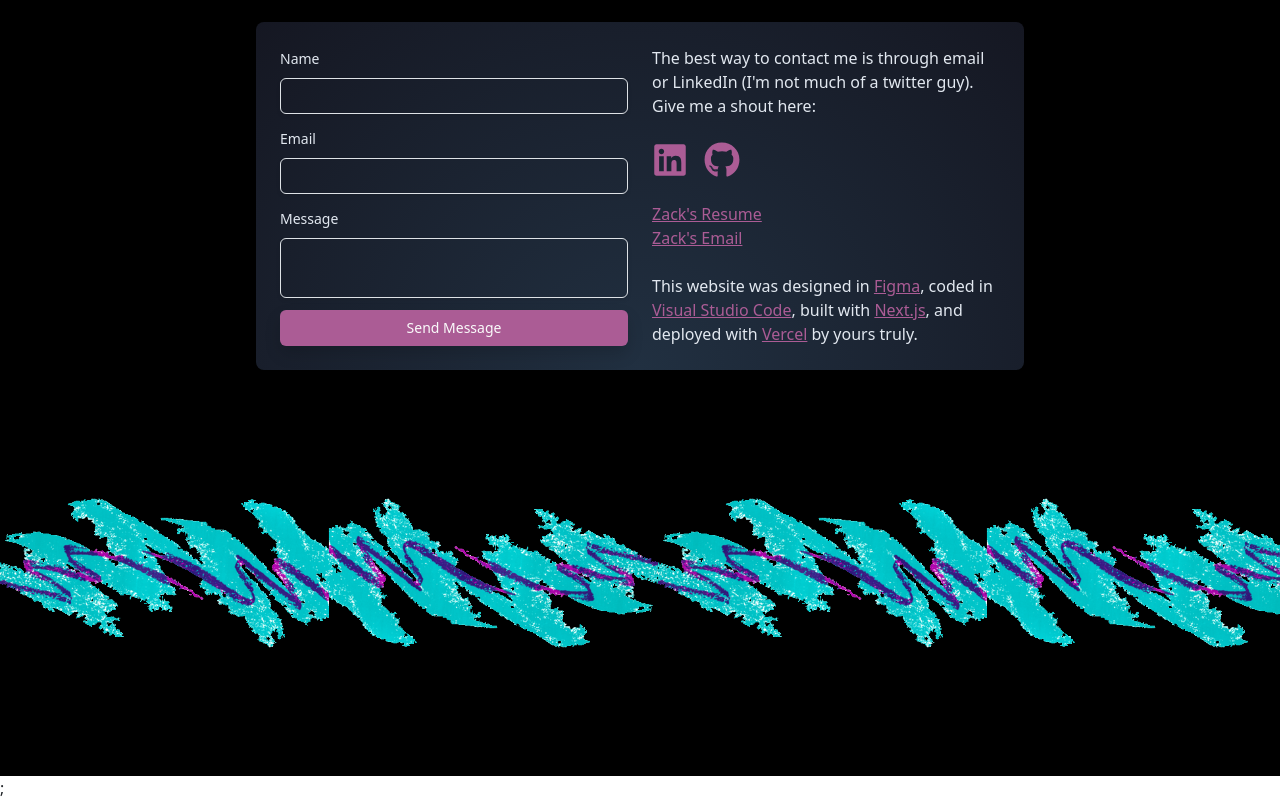
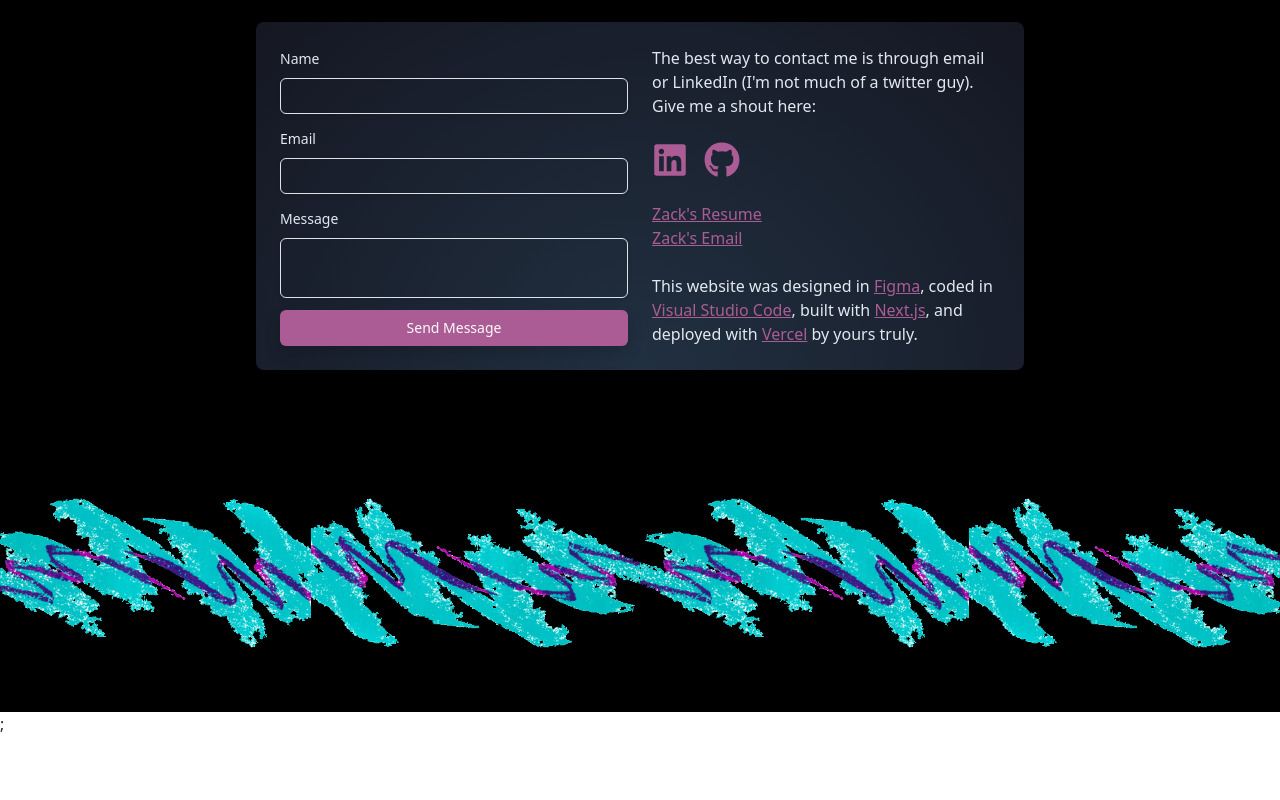
Before and after one commit to zackhanni/zachary.works, a Next.js app: page / in a window 1280 px wide. Shown: the part 4719-5519 px from the top of the page. After the commit the page ends 5455 px from the top, so only its background shows below. Built offline with nearby package versions, Linux system fonts and the light colour scheme.

Commit message:
justify content center

```diff
--- a/app/components/Footer.tsx
+++ b/app/components/Footer.tsx
@@ -4,7 +4,7 @@ import React from "react";
 export default function Footer() {
   return (
     <div className="flex flex-col items-center justify-center mt-16">
-      <div className="flex overflow-hidden py-16 w-screen">
+      <div className="flex overflow-hidden justify-center pt-16 w-screen">
         <Image
           src="/jazz-cup.png"
           width={448}
```
